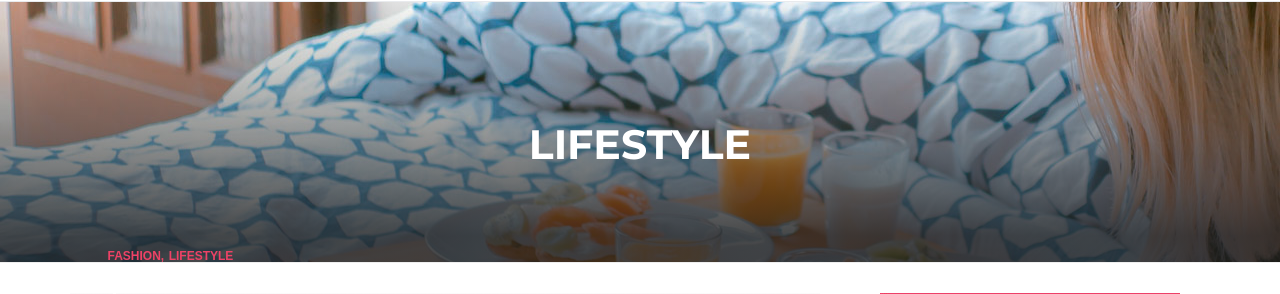
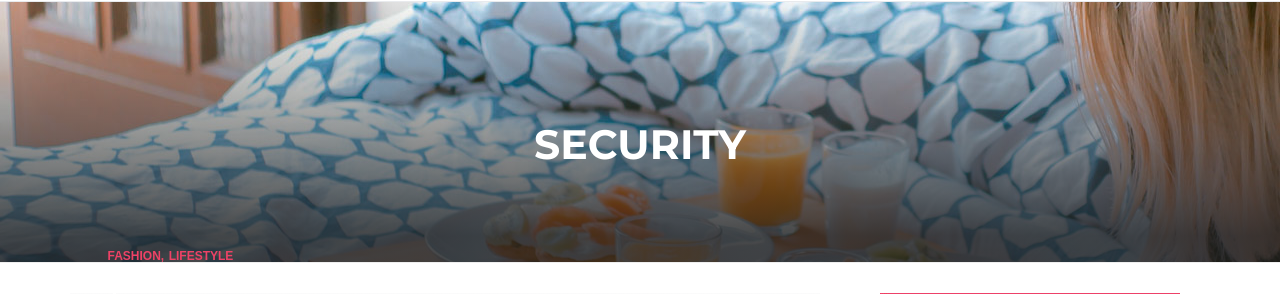
Before and after one commit to huythaislna/blog, a Django app: page /security/ in a window 1280 px wide. Shown: the part 140-434 px from the top of the page. Run offline with Django 3.2, Linux system fonts and the light colour scheme; data that the repository does not hold is empty; some libraries are stand-ins or nearby versions; some web fonts are replaced.

Commit message:
fix templates

```diff
--- a/templates/category.html
+++ b/templates/category.html
@@ -7,7 +7,7 @@
     <div class="container">
         <div class="row">
             <div class="col-md-offset-1 col-md-10 text-center">
-                <h1 class="text-uppercase">Lifestyle</h1>
+                <h1 class="text-uppercase">Security</h1>
             </div>
         </div>
     </div>
--- a/templates/create.html
+++ b/templates/create.html
@@ -156,7 +156,7 @@
 
 <body>
     <div class="container">
-        <form id="contact" action="" method="post" enctype="multipart/form-data">
+        <form id="contact" action="/register" method="post" enctype="multipart/form-data">
             {% csrf_token %}
             <h3>Create Post Form</h3>
             <h4>Fill all fields to create a post</h4>
```
